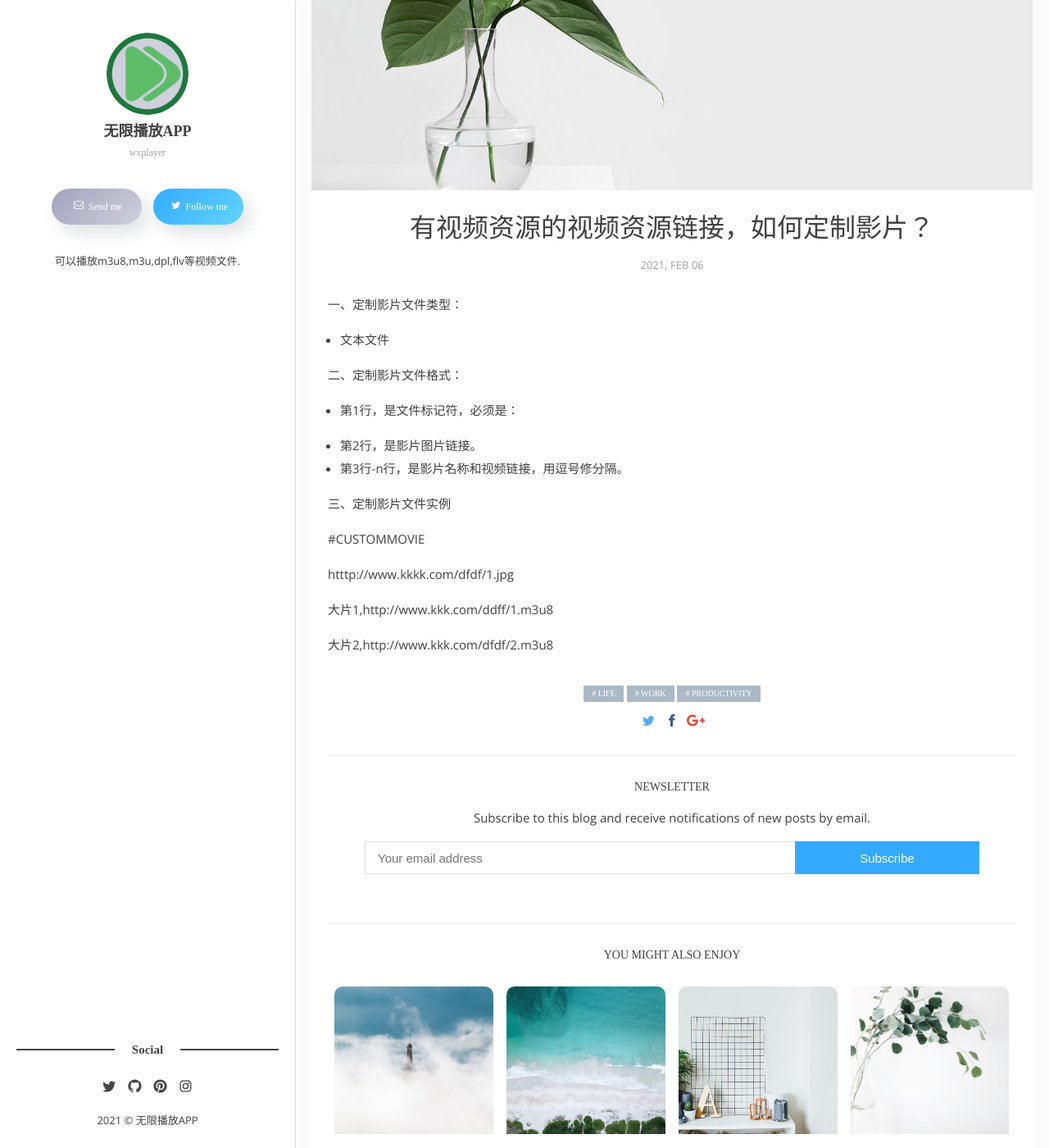
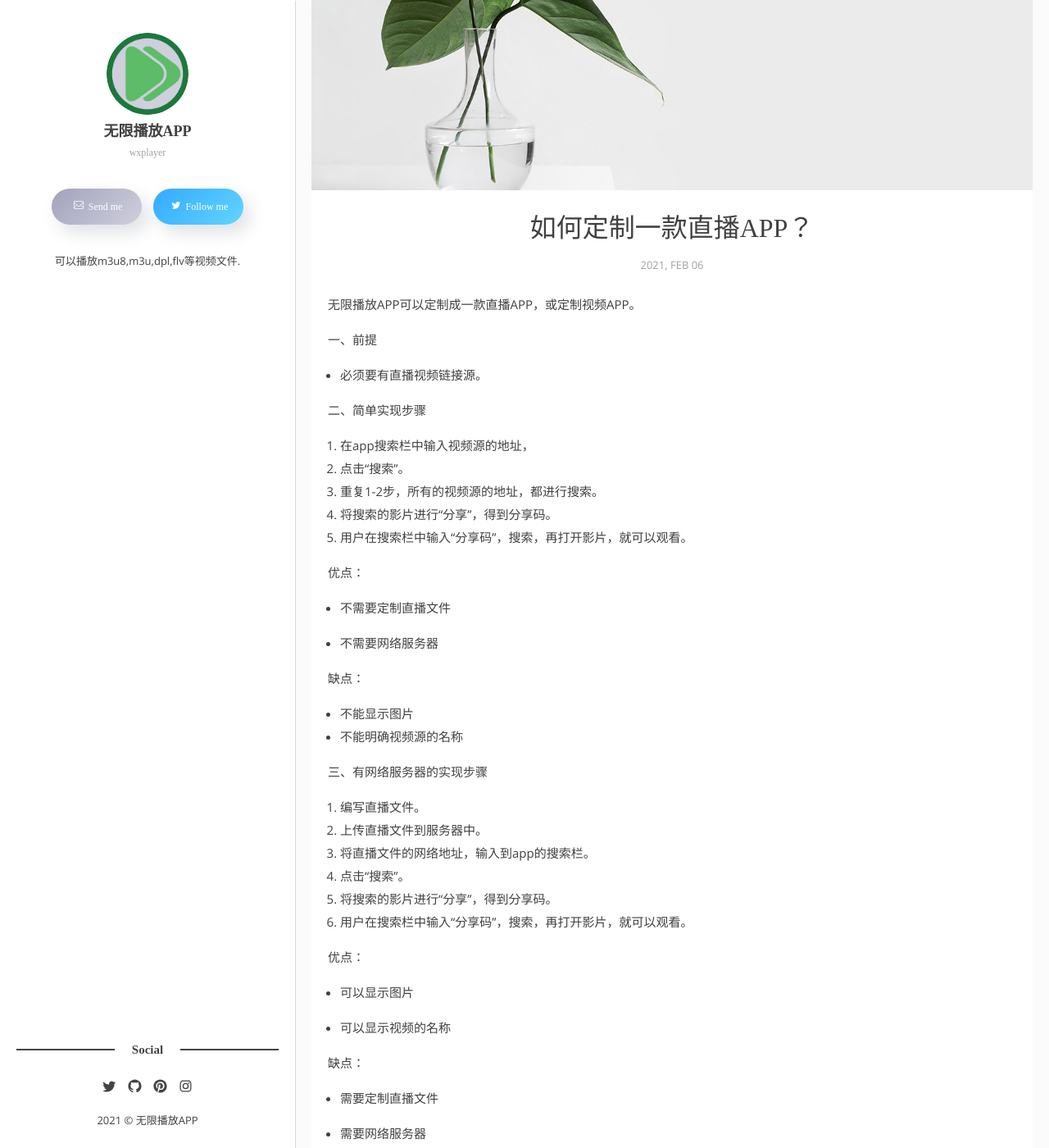
Before and after one commit to usa20201103/usa20201103.github.io, a Jekyll site: the page built from _posts/2018-02-06-plan-your-day-from-the-evening.markdown, in a window 1280 px wide and 1400 px high, scrolled down 281 px. Shown: the whole window at 82% size. Built offline with Jekyll 4.4.1, drawn with Linux system fonts in a browser that asks for light colours; some web fonts are replaced; comment, search, counter and statistics services are not loaded; some of the changed text lies outside the part shown.

Commit message:
Update 2018-02-06-plan-your-day-from-the-evening.markdown

```diff
--- a/_posts/2018-02-06-plan-your-day-from-the-evening.markdown
+++ b/_posts/2018-02-06-plan-your-day-from-the-evening.markdown
@@ -1,22 +1,68 @@
 ---
 layout: post
-title: 有视频资源的视频资源链接，如何定制影片？
+title: 如何定制一款直播APP？
 image: 11.jpg
 date: 2021-02-06 10:10:20 +0200
 tags: [life, work, productivity]
 categories: life
 ---
-一、定制影片文件类型：
+无限播放APP可以定制成一款直播APP，或定制视频APP。
+
+一、前提
+
+* 必须要有直播视频链接源。
+
+二、简单实现步骤
+
+1. 在app搜索栏中输入视频源的地址，
+2. 点击“搜索”。
+3. 重复1-2步，所有的视频源的地址，都进行搜索。
+4. 将搜索的影片进行“分享”，得到分享码。
+5. 用户在搜索栏中输入“分享码”，搜索，再打开影片，就可以观看。
+
+优点：
+
+* 不需要定制直播文件
+
+* 不需要网络服务器
+
+缺点：
+
+* 不能显示图片
+* 不能明确视频源的名称
+
+三、有网络服务器的实现步骤
+
+1. 编写直播文件。
+2. 上传直播文件到服务器中。
+3. 将直播文件的网络地址，输入到app的搜索栏。
+4. 点击“搜索”。
+5. 将搜索的影片进行“分享”，得到分享码。
+6. 用户在搜索栏中输入“分享码”，搜索，再打开影片，就可以观看。
+
+优点：
+
+* 可以显示图片
+
+* 可以显示视频的名称
+
+缺点：
+
+* 需要定制直播文件
+
+* 需要网络服务器
+
+四、直播文件类型：
 
 * 文本文件
 
-二、定制影片文件格式：
-* 第1行，是文件标记符，必须是：
+五、直播文件格式：
 
-* 第2行，是影片图片链接。
-* 第3行-n行，是影片名称和视频链接，用逗号修分隔。
+* 第1行，是文件标记符，必须是#CUSTOMMOVIE。
+* 第2行，是图片链接。
+* 第3行-n行，是名称和视频链接，用逗号修分隔。
 
-三、定制影片文件实例
+六、直播文件实例
 
 #CUSTOMMOVIE
 
```
